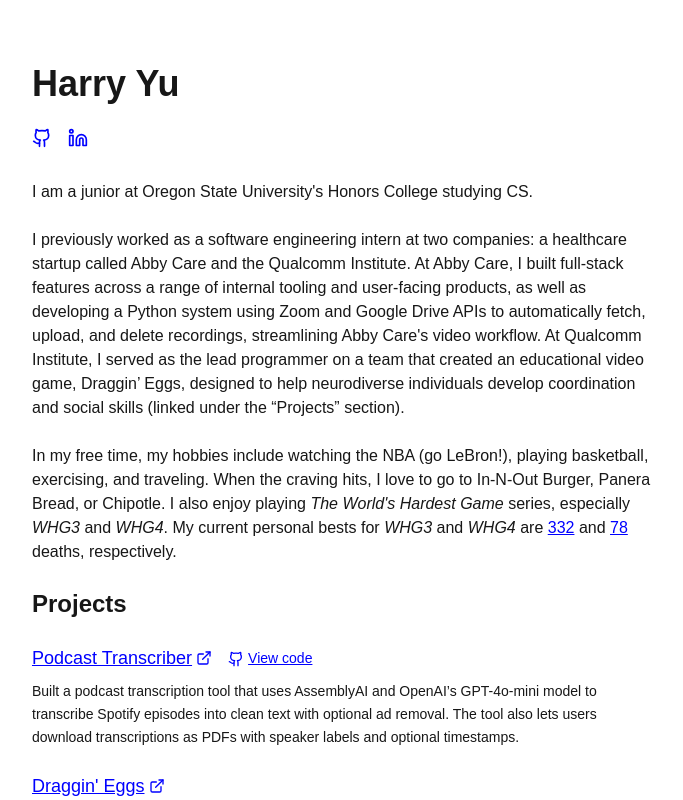
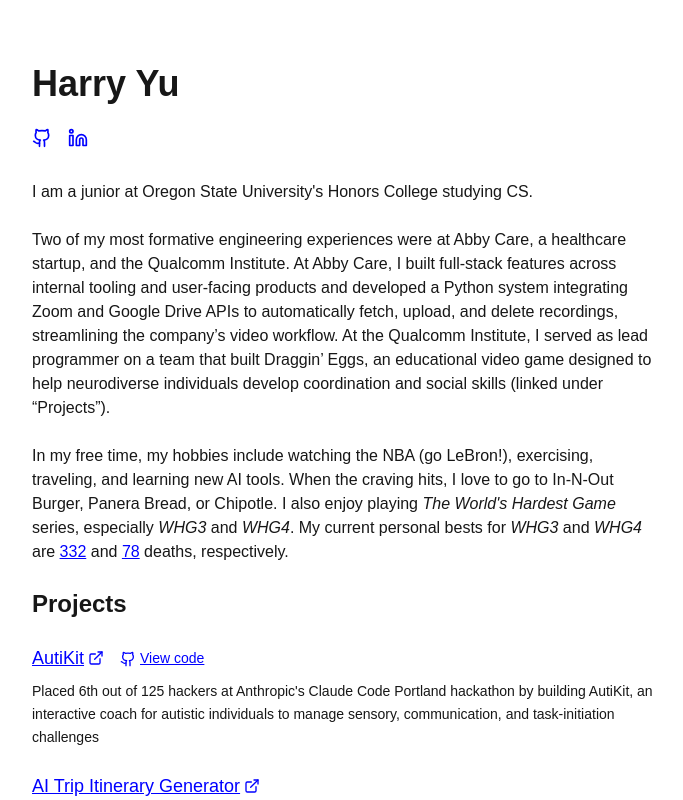
Before and after one commit to harry23yu/PersonalWebsite, a Next.js app: page / in a window 1280 px wide. Shown: the top 800 px of the page, without its empty margins (296-979 px from the left). Built offline with nearby package versions, Linux system fonts and the light colour scheme.

Commit message:
Add AutiKit and AI Trip Itinerary Generator under the 'Projects' section

```diff
--- a/src/app/page.js
+++ b/src/app/page.js
@@ -39,11 +39,11 @@
           </p>
           <br></br>
           <p>
-            I previously worked as a software engineering intern at two companies: a healthcare startup called Abby Care and the Qualcomm Institute. At Abby Care, I built full-stack features across a range of internal tooling and user-facing products, as well as developing a Python system using Zoom and Google Drive APIs to automatically fetch, upload, and delete recordings, streamlining Abby Care's video workflow. At Qualcomm Institute, I served as the lead programmer on a team that created an educational video game, Draggin’ Eggs, designed to help neurodiverse individuals develop coordination and social skills (linked under the “Projects” section).
+            Two of my most formative engineering experiences were at Abby Care, a healthcare startup, and the Qualcomm Institute. At Abby Care, I built full-stack features across internal tooling and user-facing products and developed a Python system integrating Zoom and Google Drive APIs to automatically fetch, upload, and delete recordings, streamlining the company’s video workflow. At the Qualcomm Institute, I served as lead programmer on a team that built Draggin’ Eggs, an educational video game designed to help neurodiverse individuals develop coordination and social skills (linked under “Projects”).
           </p>
           <br></br>
           <p>
-            In my free time, my hobbies include watching the NBA (go LeBron!), playing basketball, exercising, and traveling. When the craving hits, I love to go to In-N-Out Burger, Panera Bread, or Chipotle. I also enjoy playing <i>{"The World's Hardest Game"}</i> series, especially <i>WHG3</i> and <i>WHG4</i>. My current personal bests for <i>WHG3</i> and <i>WHG4</i> are <a href="https://www.youtube.com/watch?v=xddAxg-IM00" target="_blank" rel="noopener noreferrer">332</a> and <a href="https://www.youtube.com/watch?v=LcKlJjXf7gE" target="_blank" rel="noopener noreferrer">78</a> deaths, respectively.
+            In my free time, my hobbies include watching the NBA (go LeBron!), exercising, traveling, and learning new AI tools. When the craving hits, I love to go to In-N-Out Burger, Panera Bread, or Chipotle. I also enjoy playing <i>{"The World's Hardest Game"}</i> series, especially <i>WHG3</i> and <i>WHG4</i>. My current personal bests for <i>WHG3</i> and <i>WHG4</i> are <a href="https://www.youtube.com/watch?v=xddAxg-IM00" target="_blank" rel="noopener noreferrer">332</a> and <a href="https://www.youtube.com/watch?v=LcKlJjXf7gE" target="_blank" rel="noopener noreferrer">78</a> deaths, respectively.
           </p>
         </section>
 
@@ -52,6 +52,53 @@
         {/* Projects */}
         <section>
           <h2 className="text-2xl font-semibold text-foreground mb-6">Projects</h2>
+          <div className="mb-6">
+            <div className="flex flex-wrap items-center gap-4">
+              <a
+                href="https://autikit.onrender.com/"
+                target="_blank"
+                rel="noopener noreferrer"
+                className="text-primary hover:text-primary-glow transition-colors inline-flex items-center gap-1 text-lg font-medium"
+              >
+                AutiKit
+                <ExternalLink className="h-4 w-4" />
+              </a>
+
+              <a
+                href="https://github.com/harry23yu/autikit"
+                className="text-sm text-muted-foreground hover:text-foreground inline-flex items-center gap-1"
+                target="_blank"
+                rel="noopener noreferrer"
+              >
+                <Github className="h-4 w-4 relative top-[1px]" />
+                <span>View code</span>
+              </a>
+            </div>
+
+            <p className="text-muted-foreground text-sm mt-2 leading-relaxed">
+              Placed 6th out of 125 hackers at Anthropic's Claude Code Portland hackathon by building AutiKit, an interactive coach for autistic individuals to manage sensory, communication, and task-initiation challenges
+            </p>
+          </div>
+
+          <div className="mb-6">
+            <div className="flex flex-wrap items-center gap-4">
+              <a
+                href="https://github.com/harry23yu/ai_trip_itinerary_generator"
+                target="_blank"
+                rel="noopener noreferrer"
+                className="text-primary hover:text-primary-glow transition-colors inline-flex items-center gap-1 text-lg font-medium"
+              >
+                AI Trip Itinerary Generator
+                <ExternalLink className="h-4 w-4" />
+              </a>
+
+            </div>
+
+            <p className="text-muted-foreground text-sm mt-2 leading-relaxed">
+              Designed and built a FastAPI backend that converts user constraints into validated multi-day itineraries using LLM-generated JSON and schema enforcement. Implemented automated PDF export with timestamped filenames and a constraint-first question system to reduce hallucinations. Frontend in progress.
+            </p>
+          </div>
+
           <div className="mb-6">
             <div className="flex flex-wrap items-center gap-4">
               <a
```
